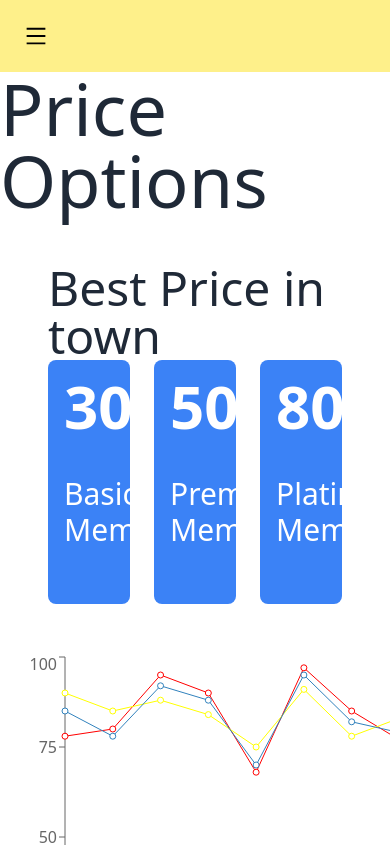
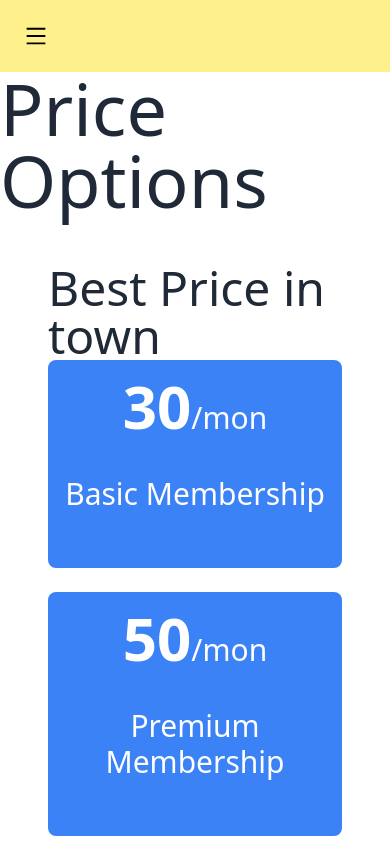
Before and after one commit to meheraz1100/M-44-react-router-and-state-management, a React app: page / in a window 390 px wide. Shown: the top 845 px of the page. Built offline with nearby package versions, Linux system fonts and the light colour scheme; the HTML template or start-up script is replaced by a standard one.

Commit message:
show the features

```diff
--- a/src/components/PriceOptions/PriceOptions.jsx
+++ b/src/components/PriceOptions/PriceOptions.jsx
@@ -46,7 +46,7 @@
     return (
         <div className="m-12">
            <h2 className="text-5xl">Best Price in town</h2>
-           <div className="grid grid-cols-3 gap-6">
+           <div className="grid md:grid-cols-3 gap-6">
                 {
                         priceOptions.map(option => <PriceOption
                             key={option.id}
```
